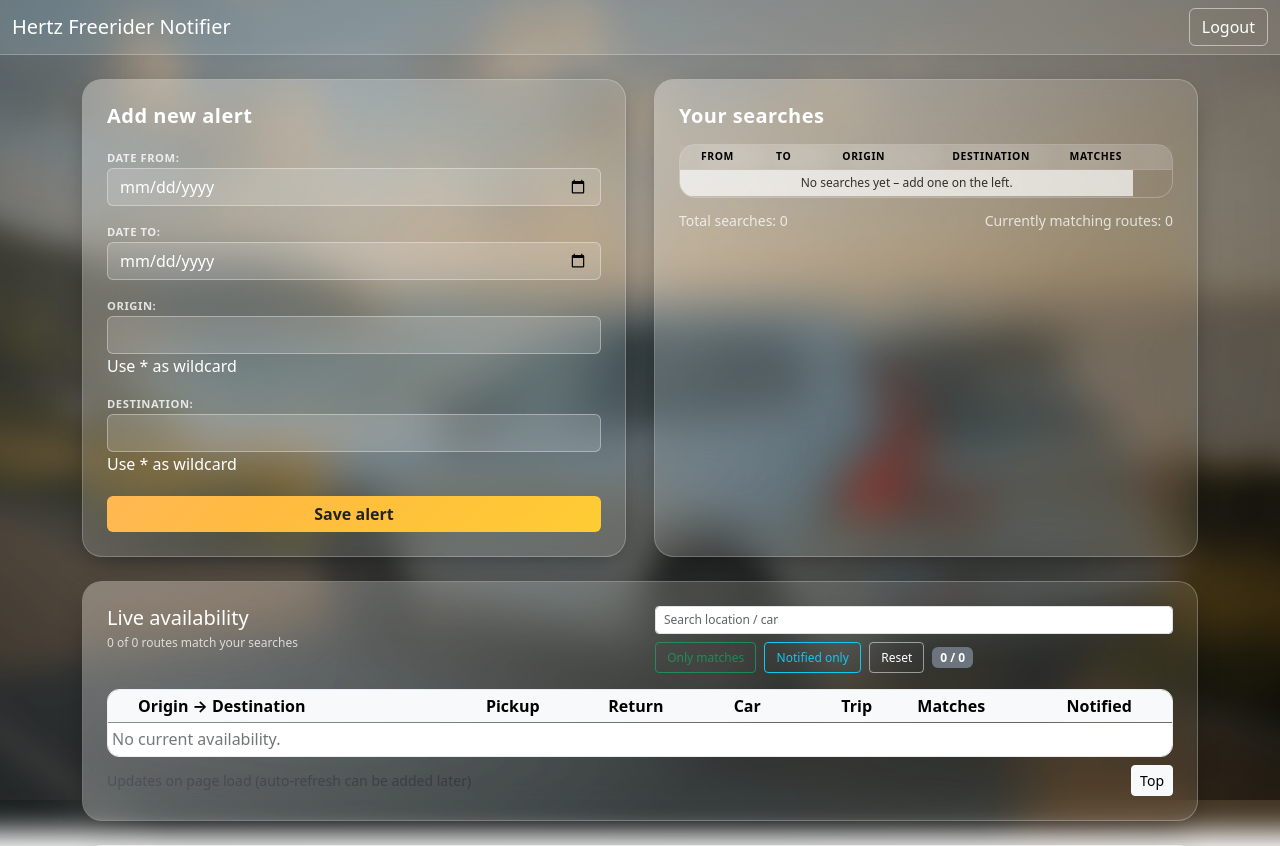
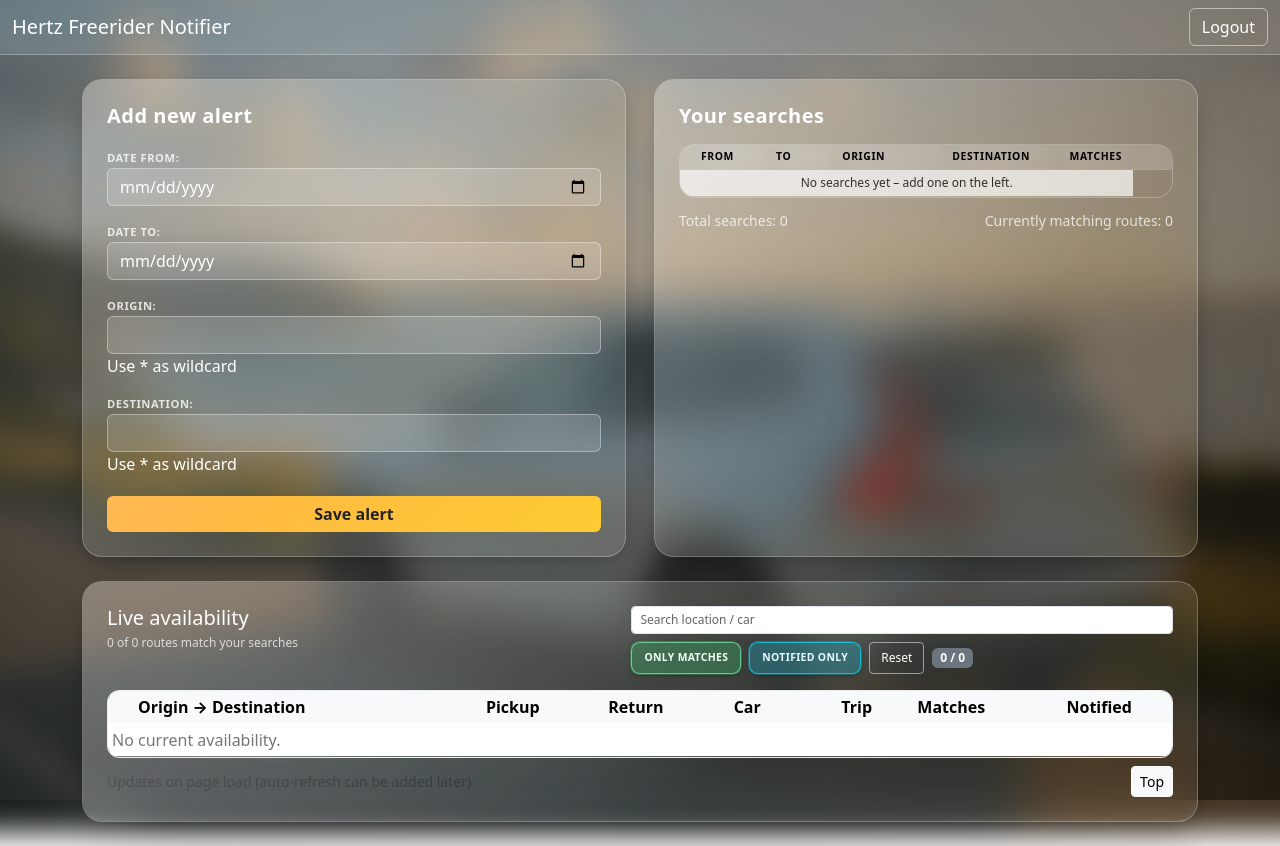
Before and after one commit to cr3ation/hertz-freerider-notifier, a Django app: page / in a window 1280 px wide. Shown: the top 846 px of the page. Run offline with Django 5.2, Linux system fonts and the light colour scheme; the visitor is signed in with stand-in values (Sample User, id 1); data that the repository does not hold is empty; parts of the project's set-up code (start-up, migrations or seed data) failed here and were passed over.

Commit message:
Enhanced filter button visability.

```diff
--- a/scheduler/static/scheduler/css/app.css
+++ b/scheduler/static/scheduler/css/app.css
@@ -95,6 +95,55 @@
 /* Reusable subdued meta line */
 .meta-line { font-size:.75rem; opacity:.75; }
 
+/* Filter buttons (improved contrast for Only matches) */
+#toggleShowMatches {
+  background:rgba(46,204,113,0.28);
+  border:1px solid rgba(110,247,170,0.7);
+  color:#effff6;
+  font-weight:600;
+  letter-spacing:.35px;
+  text-transform:uppercase;
+  font-size:.65rem;
+  padding:.45rem .75rem;
+  border-radius:.55rem;
+  box-shadow:0 0 0 1px rgba(46,204,113,0.35), 0 2px 6px -2px rgba(0,0,0,.6);
+  transition:background .22s, color .22s, border-color .22s, box-shadow .22s;
+}
+#toggleShowMatches:hover {
+  background:rgba(46,204,113,0.45);
+  box-shadow:0 0 0 1px rgba(46,204,113,0.55), 0 3px 10px -3px rgba(0,0,0,.65);
+}
+#toggleShowMatches.filter-active {
+  background:linear-gradient(135deg,#2ecc71,#6ddf99);
+  color:#10321d;
+  border:1px solid rgba(255,255,255,0.4);
+  box-shadow:0 0 0 2px rgba(255,255,255,0.35), 0 4px 14px -4px rgba(0,0,0,.7);
+}
+#toggleShowMatches:focus { outline:2px solid #6ddf99; outline-offset:3px; }
+
+/* Notified only button */
+#toggleShowNotified {
+  background:rgba(13,202,240,0.26);
+  border:1px solid rgba(0,227,255,0.7);
+  color:#e8fbff;
+  font-weight:600;
+  letter-spacing:.35px;
+  text-transform:uppercase;
+  font-size:.65rem;
+  padding:.45rem .75rem;
+  border-radius:.55rem;
+  box-shadow:0 0 0 1px rgba(13,202,240,0.35), 0 2px 6px -2px rgba(0,0,0,.6);
+  transition:background .22s, color .22s, border-color .22s, box-shadow .22s;
+}
+#toggleShowNotified:hover { background:rgba(13,202,240,0.44); box-shadow:0 0 0 1px rgba(13,202,240,0.55), 0 3px 10px -3px rgba(0,0,0,.65); }
+#toggleShowNotified.filter-active {
+  background:linear-gradient(135deg,#00c6ff,#00e3ff);
+  color:#062d36;
+  border:1px solid rgba(255,255,255,0.4);
+  box-shadow:0 0 0 2px rgba(255,255,255,0.35), 0 4px 14px -4px rgba(0,0,0,.7);
+}
+#toggleShowNotified:focus { outline:2px solid #00e3ff; outline-offset:3px; }
+
 /* Auth pages */
 body.auth-page { display:flex; align-items:center; justify-content:center; }
 .login-wrapper { width:100%; max-width:400px; padding:1rem; }
```
Also changed, not shown: 1 other file.
